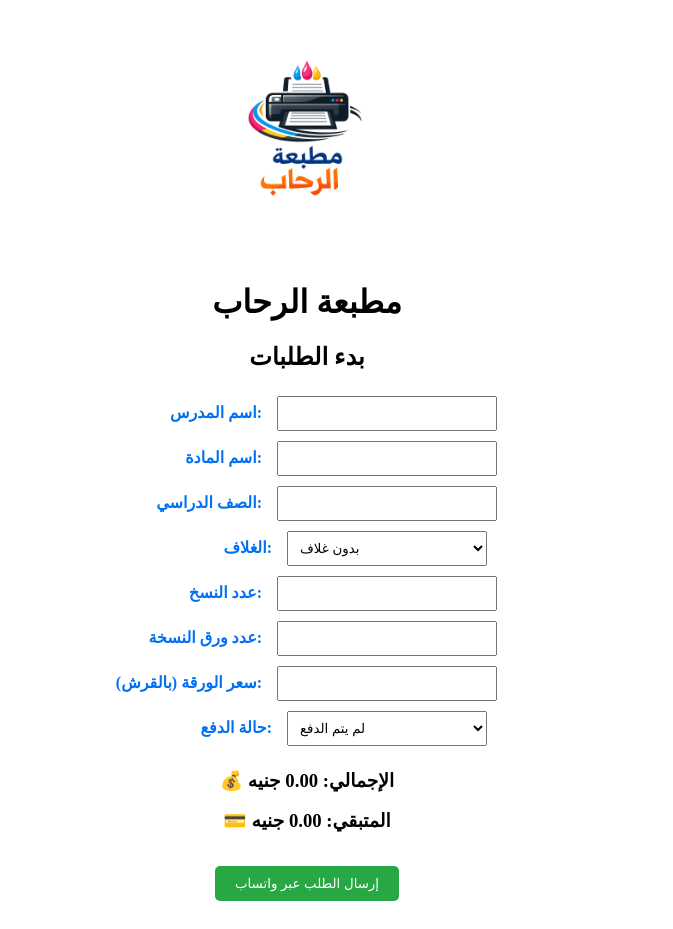
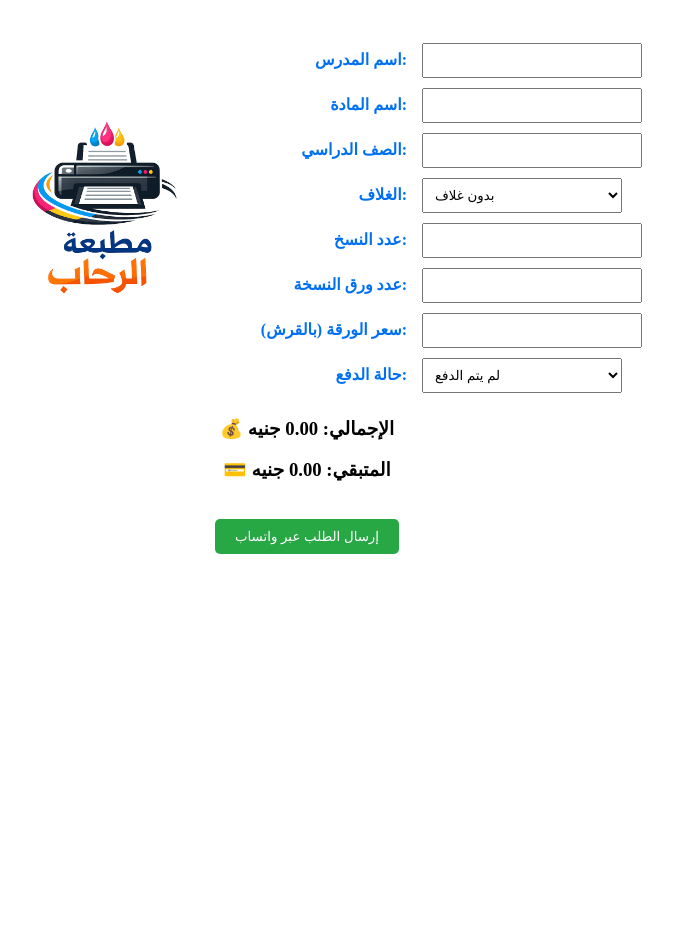
Before and after one commit to hazemkego-spec/print-shop-manager, a Next.js app: page / in a window 1280 px wide. Shown: the whole page, without its empty margins (333-1006 px from the left). After the commit the page ends 800 px from the top, so only its background shows below. Built offline with nearby package versions, Linux system fonts and the light colour scheme.

Commit message:
Update index.js

```diff
--- a/pages/index.js
+++ b/pages/index.js
@@ -54,7 +54,7 @@ export default function Home() {
 
   const labelStyle = {
     display: "inline-block",
-    width: "150px",
+    width: "160px",
     textAlign: "right",
     fontWeight: "bold",
     color: "#0070f3",
@@ -70,11 +70,10 @@ export default function Home() {
   return (
     <div style={{ padding: "20px", textAlign: "center" }}>
       {/* اللوجو */}
-      <img src="/logo.png" alt="شعار مطبعة الرحاب" style={{ width: "220px", marginBottom: "10px" }} />
-      <h1>مطبعة الرحاب</h1>
+      <img src="/logo.png" alt="شعار مطبعة الرحاب" style={{ width: "280px", marginBottom: "20px" }} />
 
-      <h2>بدء الطلبات</h2>
-
+      {/* إدخال البيانات */}
+      <div style={{ display: "inline-block", textAlign: "left", marginTop: "10px" }}>
         <div>
           <label style={labelStyle}>اسم المدرس:</label>
           <input type="text" value={teacher} onChange={(e) => setTeacher(e.target.value)} style={inputStyle} />
@@ -128,13 +127,14 @@ export default function Home() {
             <input type="number" value={paidAmount} onChange={(e) => setPaidAmount(e.target.value)} style={inputStyle} />
           </div>
         )}
+      </div>
 
-      <h3>💰 الإجمالي: {calculateTotal()} جنيه</h3>
-      <h3>💳 المتبقي: {calculateRemaining()} جنيه</h3>
+      <h3 style={{ marginTop: "20px" }}>💰 الإجمالي: {calculateTotal()} جنيه</h3>
+      <h3 style={{ marginTop: "5px" }}>💳 المتبقي: {calculateRemaining()} جنيه</h3>
 
       <button
         onClick={sendWhatsApp}
-        style={{ marginTop: "15px", padding: "10px 20px", backgroundColor: "#28a745", color: "white", border: "none", borderRadius: "5px" }}
+        style={{ marginTop: "20px", padding: "10px 20px", backgroundColor: "#28a745", color: "white", border: "none", borderRadius: "5px" }}
       >
         إرسال الطلب عبر واتساب
       </button>
```
Lines whose indentation alone changed are shown as unchanged.
